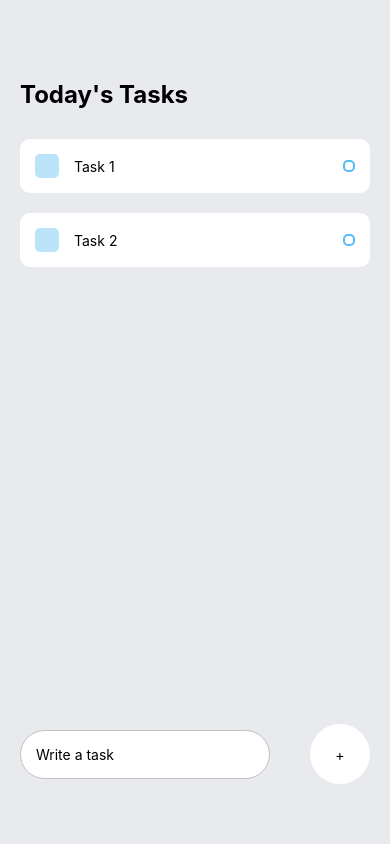
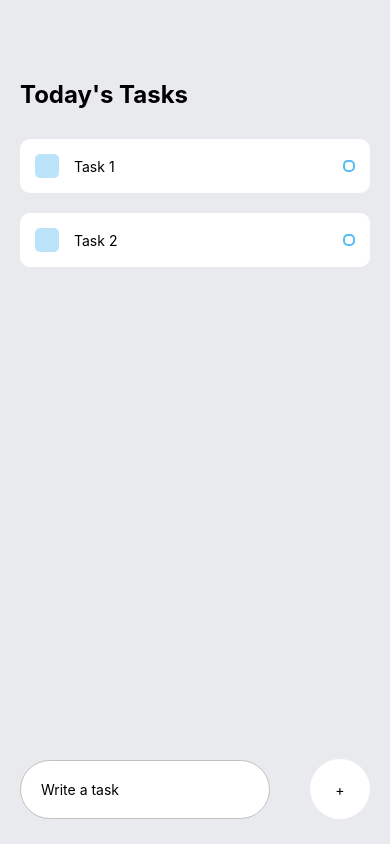
Before and after one commit to Cha-er-si/Todo_List, a React Native app: screen / in a window 390 px wide. Built offline with nearby package versions, Linux system fonts and the light colour scheme.

Commit message:
Write a task

```diff
--- a/App.js
+++ b/App.js
@@ -58,15 +58,15 @@ const styles = StyleSheet.create({
   },
   writeTaskWrapper: {
     position: 'absolute',
-    bottom: 60,
+    bottom: 25,
     width: '100%',
     flexDirection: 'row',
     justifyContent: 'space-around',
     alignItems: 'center',
   },
   input: {
-    paddingVertical: 15,
-    paddingHorizontal: 15,
+    paddingVertical: 20,
+    paddingHorizontal: 20,
     width: 250,
     backgroundColor: 'white',
     borderRadius: 60,
```
